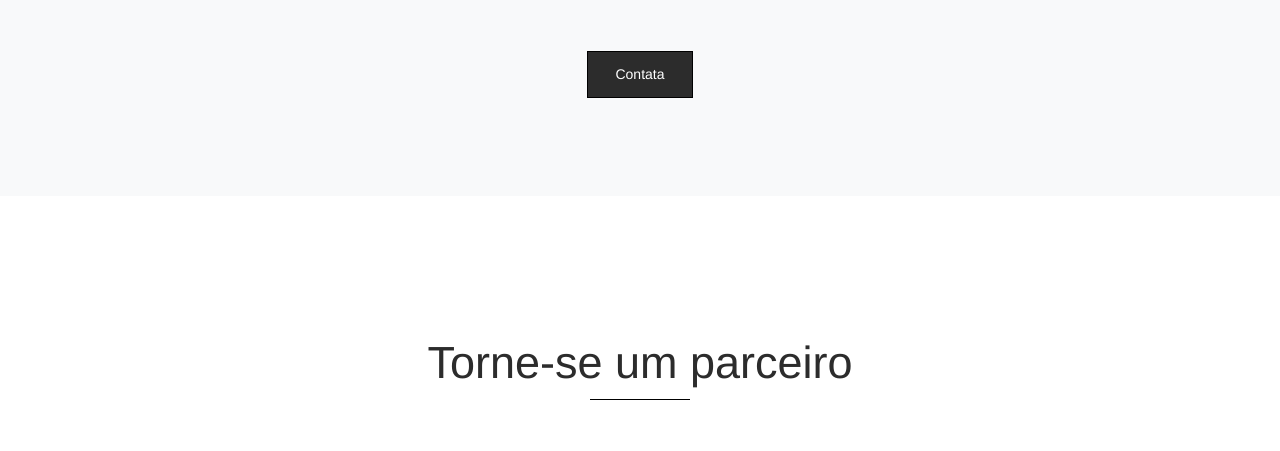
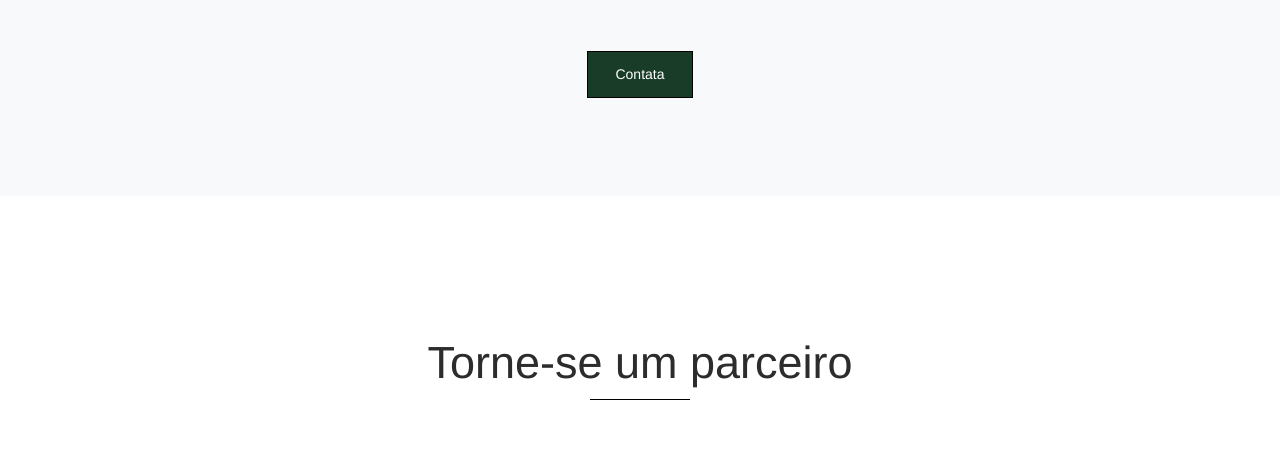
Before and after one commit to oorellana95/gaia-aleph, a React app: page /gaia-aleph/home in a window 1280 px wide. Shown: the part 3776-4227 px from the top of the page. Built offline with nearby package versions, Linux system fonts and the light colour scheme.

Commit message:
Change btn-contact color

```diff
--- a/src/assets/css/style.css
+++ b/src/assets/css/style.css
@@ -497,14 +497,14 @@ span.small {
   font-size: 14px;
   text-transform: capitalize;
   padding: 12px 27px;
-  background: #2c2c2c;
+  background: #183C28;
   color: #fff !important;
   text-decoration: none;
   border: 1px solid #000;
 }
 
 .VisibilidadeDaPlataforma-section .btn-contact:hover {
-  background: rgb(216, 206, 206);
+  background: #BEBFC4;
   display: inline-block;
   font-size: 14px;
   color: #000 !important;
```
